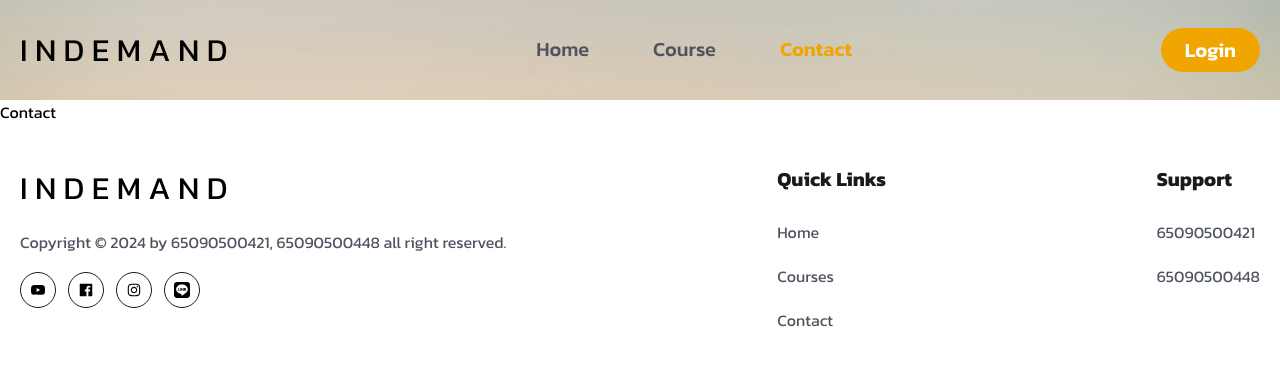
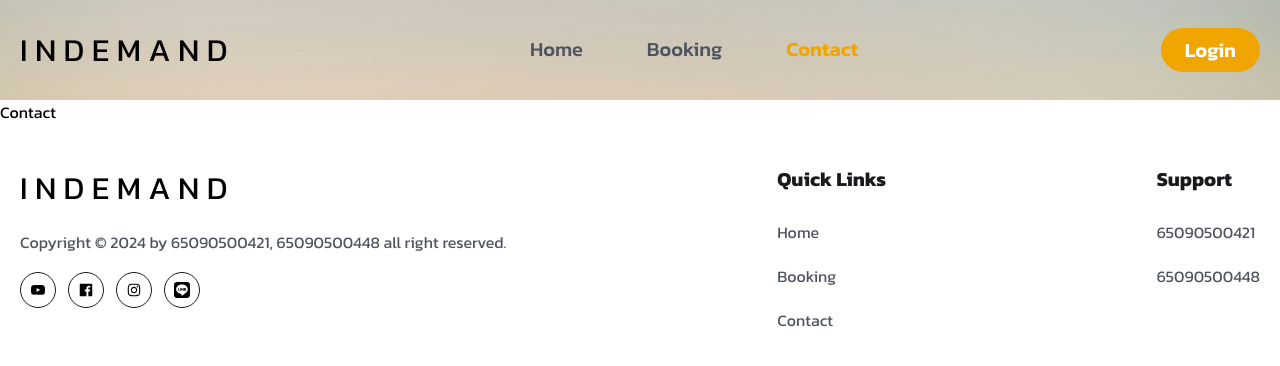
Before and after one commit to phuparu/indemand, a React (Vite) app in the folder Frontend/: page /contact in a window 1280 px wide. Shown: the top 366 px of the page. Built offline with nearby package versions, Linux system fonts and the light colour scheme.

Commit message:
Course -> Booking

```diff
--- a/Frontend/src/components/Footer/Footer.jsx
+++ b/Frontend/src/components/Footer/Footer.jsx
@@ -30,7 +30,7 @@ const quickLink1 = [
   },
   {
     path:'/course',
-    display:'Courses',
+    display:'Booking',
   },
   {
     path:'/contact',
--- a/Frontend/src/components/Header/Header.jsx
+++ b/Frontend/src/components/Header/Header.jsx
@@ -10,7 +10,7 @@ const navLinks = [
     },
     {
         path:'/course',
-        display:"Course"
+        display:"Booking"
     },
     {
         path:'/contact',
```
